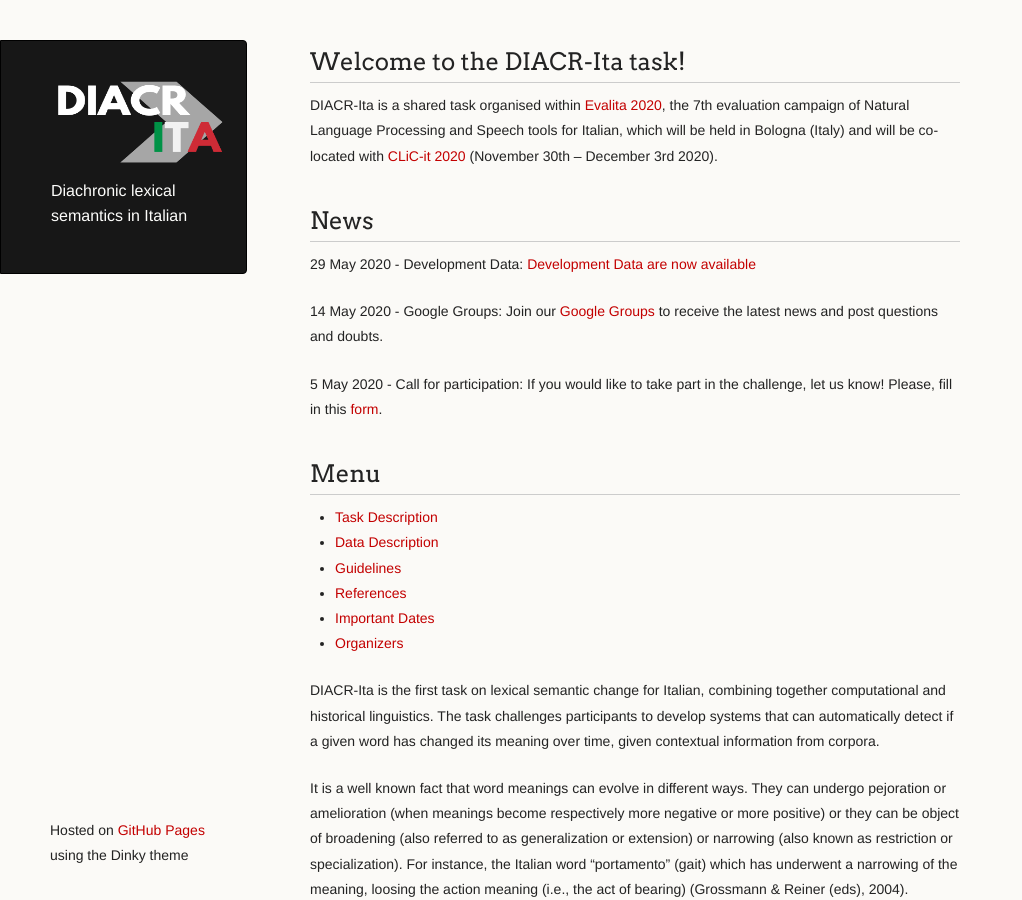
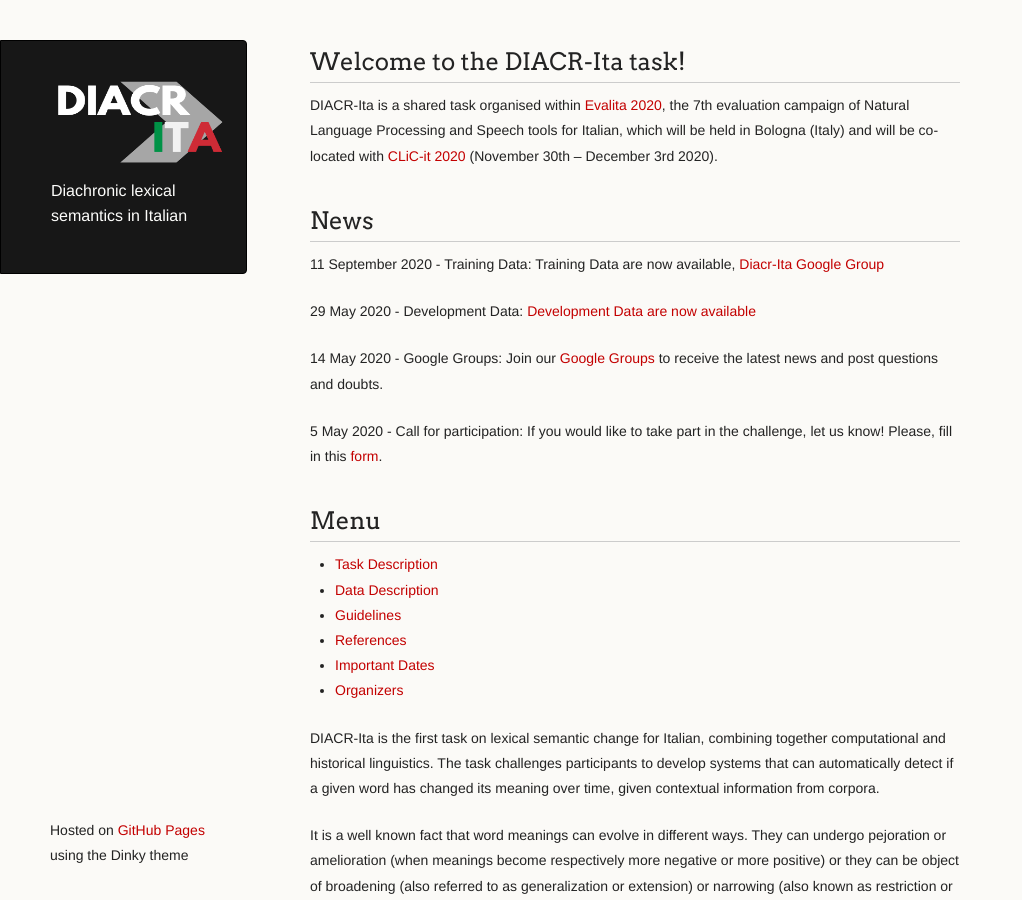
Before and after one commit to diacr-ita/DIACR-Ita, a Jekyll site: the page built from index.md, in a window 1280 px wide and 900 px high. Shown: the whole window, without its empty margins (0-1022 px from the left). Built offline with Jekyll 4.4.1, drawn with Linux system fonts in a browser that asks for light colours; our own code applies the rules of GitHub Pages for plain Markdown files.

Commit message:
Update index.md

```diff
--- a/index.md
+++ b/index.md
@@ -8,6 +8,9 @@ DIACR-Ita is a shared task organised within [Evalita 2020](http://www.evalita.it
 
 
 ## News
+
+11 September 2020 - Training Data:
+Training Data are now available, [Diacr-Ita Google Group](https://groups.google.com/forum/embed/?place=forum/evalita-2020-diacr-ita)
 
 29 May 2020 - Development Data:
 [Development Data are now available](https://github.com/diacr-ita/data)
```
